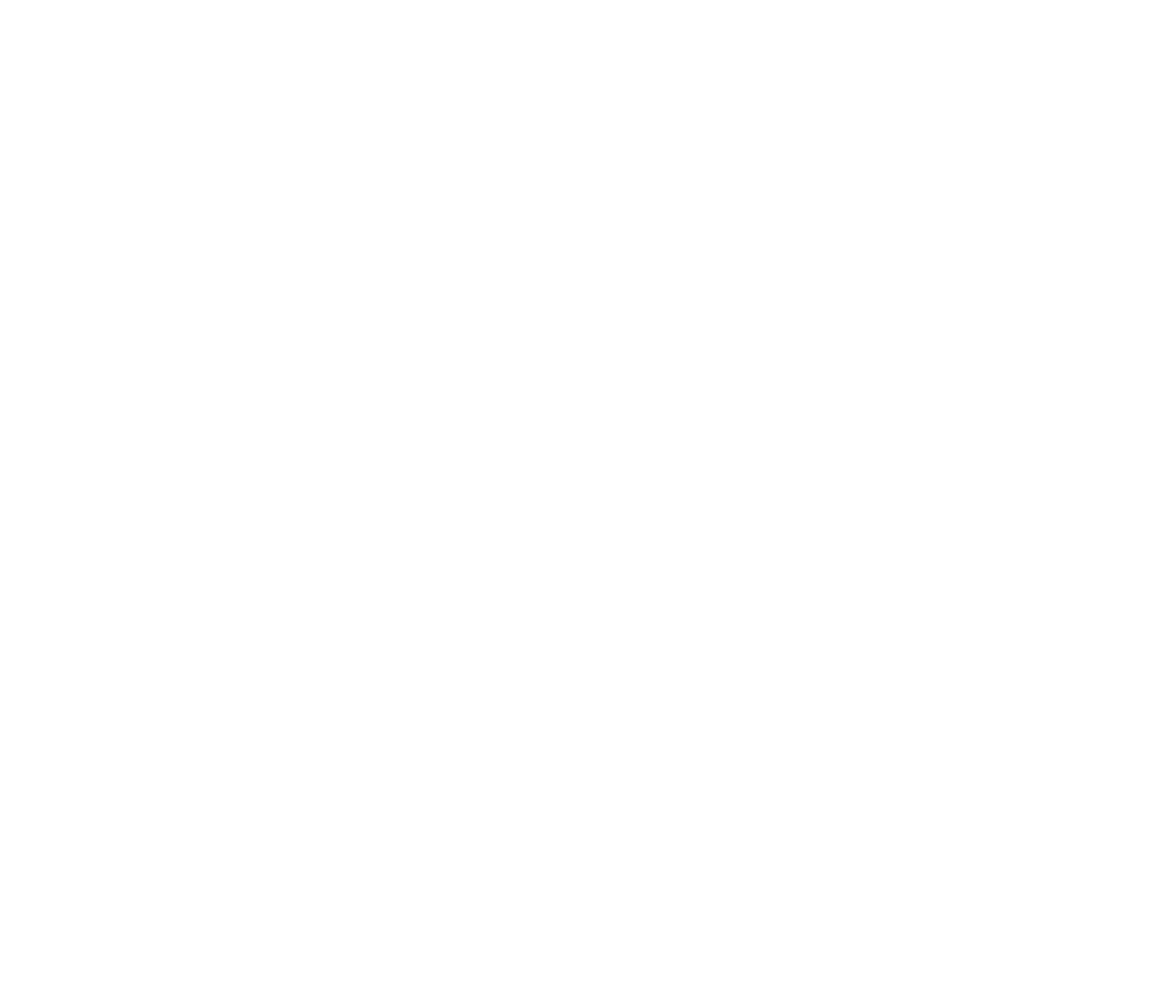
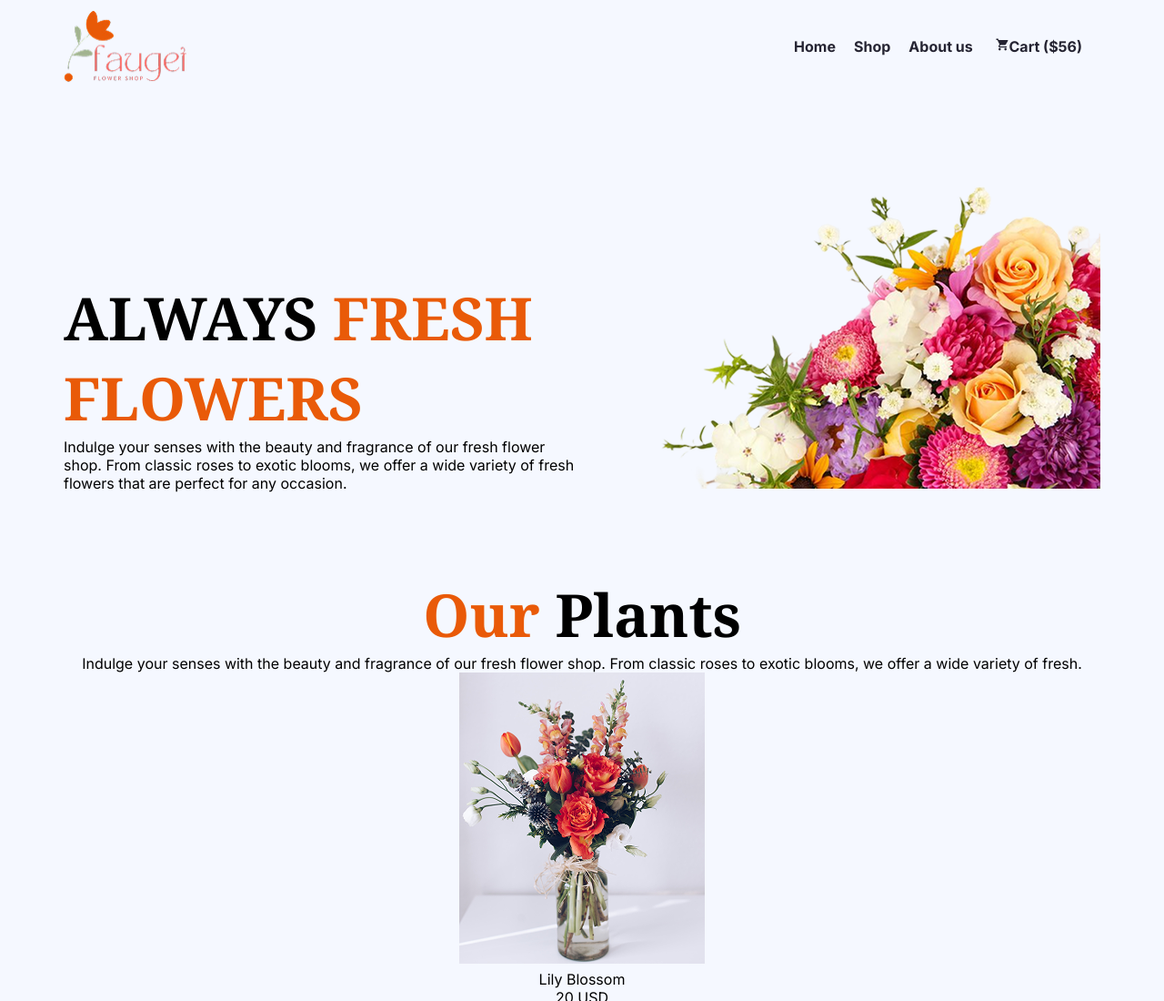
Before and after one commit to mdjiaul-hoque/M02A02T04-project, a plain HTML site: page index.html in a window 1280 px wide. Shown: the top 1100 px of the page at 91% size. Before the commit the page ends 800 px from the top, so only its background shows below. Drawn offline with nearby package versions, Linux system fonts and the light colour scheme.

Commit message:
add header and cards

```diff
--- a/index.html
+++ b/index.html
@@ -4,8 +4,114 @@
     <meta charset="UTF-8">
     <meta name="viewport" content="width=device-width, initial-scale=1.0">
     <title>M02A02T04-project</title>
+    <link rel="stylesheet" href="./style/index.css">
 </head>
 <body>
+   <header>
+    <!-- Navigation-section -->
+     <section class="navigation-section">
+        <nav>
+            <img src="./assets/logo.png" alt="">
+                <ul>
+                    <li class="li1"><a href="">Home</a></li>
+                    <li class="li2"><a href="">Shop</a></li>
+                    <li class="li3"><a href="">About us </a></li>
+                    <li class="li4 nav-card"><a href=""><ion-icon name="cart"></ion-icon>Cart ($56)</a></li>
+                </ul>
+            </img>
+        </nav>
+    </section>
+    <!-- Banner-section -->
+     <section class="banner-section">
+        <div class="banner-text">
+            <h1 class="headline-primary">ALWAYS <span class="headline-span">FRESH FLOWERS</span></h1>
+            <p>Indulge your senses with the beauty and fragrance of our fresh flower shop. From classic roses to exotic blooms, we offer a wide variety of fresh flowers that are perfect for any occasion. </p>
+     </div>
 
+     <div class="banner-image">
+        <img src="./assets/hero-flower.png" alt="">
+    </div>
+     </section>
+
+   </header>
+
+   <main>
+    <!-- Our-Plants-section -->
+     <section class="our-plants-section">
+        <h2 class="headline-primary"><span class="headline-span">Our</span> Plants</h2>
+        <p>Indulge your senses with the beauty and fragrance of our fresh flower shop. From classic roses to exotic blooms, we offer a wide variety of fresh.</p>
+        <div class="our-plants-cards">
+            <div class="our-plant-card">
+                <img src="./assets/sample-flower-image.png" alt="">
+                <div class="plant-card-text">
+                    <P>Lily Blossom</P>
+                    <p>20 USD</p>
+                </div>
+                <button class="btn">ADD TO CART</button>
+            </div>
+            <div class="our-plant-card">
+                <img src="./assets/sample-flower-image.png" alt="">
+                <div class="plant-card-text">
+                    <P>Lily Blossom</P>
+                    <p>20 USD</p>
+                </div>
+                <button class="btn">ADD TO CART</button>
+            </div>
+            <div class="our-plant-card">
+                <img src="./assets/sample-flower-image.png" alt="">
+                <div class="plant-card-text">
+                    <P>Lily Blossom</P>
+                    <p>20 USD</p>
+                </div>
+                <button class="btn">ADD TO CART</button>
+            </div>
+            <div class="our-plant-card">
+                <img src="./assets/sample-flower-image.png" alt="">
+                <div class="plant-card-text">
+                    <P>Lily Blossom</P>
+                    <p>20 USD</p>
+                </div>
+                <button class="btn">ADD TO CART</button>
+            </div>
+            <div class="our-plant-card">
+                <img src="./assets/sample-flower-image.png" alt="">
+                <div class="plant-card-text">
+                    <P>Lily Blossom</P>
+                    <p>20 USD</p>
+                </div>
+                <button class="btn">ADD TO CART</button>
+            </div>
+            <div class="our-plant-card">
+                <img src="./assets/sample-flower-image.png" alt="">
+                <div class="plant-card-text">
+                    <P>Lily Blossom</P>
+                    <p>20 USD</p>
+                </div>
+                <button class="btn">ADD TO CART</button>
+            </div>
+            <div class="our-plant-card">
+                <img src="./assets/sample-flower-image.png" alt="">
+                <div class="plant-card-text">
+                    <P>Lily Blossom</P>
+                    <p>20 USD</p>
+                </div>
+                <button class="btn">ADD TO CART</button>
+            </div>
+            <div class="our-plant-card">
+                <img src="./assets/sample-flower-image.png" alt="">
+                <div class="plant-card-text">
+                    <P>Lily Blossom</P>
+                    <p>20 USD</p>
+                </div>
+                <button class="btn">ADD TO CART</button>
+            </div>
+
+        </div>
+
+     </section>
+   </main>
+   <footer></footer>
+
+   <script src="https://unpkg.com/ionicons@4.5.10-0/dist/ionicons.js"></script>
 </body>
 </html>
--- a/style/index.css
+++ b/style/index.css
@@ -0,0 +1,147 @@
+@import url('https://fonts.googleapis.com/css2?family=Inter:ital,opsz,wght@0,14..32,100..900;1,14..32,100..900&family=Noto+Serif:ital,wght@0,100..900;1,100..900&display=swap');
+
+*{
+    margin: 0;
+    padding: 0;
+    box-sizing: border-box;
+    font-family: "Noto Serif", serif;
+    font-family: "Inter", sans-serif;
+    background: rgb(245, 248, 255);
+}
+
+:root{
+    --primary-color1: rgb(0, 0, 0) ;
+    --primary-color2:  rgb(233, 90, 8) ;
+    --secondary-color: rgba(0, 0, 0, 0.5);
+    --primary-weight:700;
+    --primary-size: 4.0625rem;
+    --secondary-size: 1.375rem;
+    --primary-font:"Noto Serif", serif;
+    --secondary-font: "Inter", sans-serif;
+
+
+}
+
+.paragrap{
+    color: var(--secondary-color);
+    font-size: var(--secondary-size);
+    font-family: var(--secondary-font);
+}
+ .headline-primary{
+    font-size: var(--primary-size);
+    font-weight: var(--primary-weight);
+    color:var(--primary-color1);
+    /* line-height: var(--primary-size);     */
+    font-family: var(--primary-font);
+}
+.headline-span{
+    color: var(--primary-color2);
+    font-family: var(--primary-font);
+
+}
+.btn{
+    color: #fff;
+    background-color: var(--primary-color2);
+    font-family: var(--secondary-font);
+    padding: 26px 50px 26px 50px;
+    font-weight: 600;
+    border: none;
+}
+
+img{
+    max-width: 100%;
+}
+
+
+
+/* Header */
+header>section , main>section{
+    max-width: 1140px;
+    margin: 10px auto;
+    margin-bottom: 90px;
+}
+/* Navigation-section */
+
+.navigation-section{
+}
+
+.navigation-section nav {
+    display: flex;
+    justify-content: space-between;
+    align-items: center;
+}
+.navigation-section nav img{
+    width: 135px;
+    height: 82px;
+}
+.navigation-section nav ul{
+    display: flex;
+
+}
+.navigation-section nav ul li{
+    list-style: none;
+    padding-right: 20px ;
+    font-family: var(--secondary-font);
+}
+.navigation-section nav ul li a{
+    text-decoration: none;
+}
+
+.navigation-section nav ul li a:nth-child(2) ,
+.navigation-section nav ul li a:nth-child(3) {
+  color: rgb(137, 135, 161);
+
+}
+
+.navigation-section nav ul li a:nth-child(1) ,
+.navigation-section nav ul li a:nth-child(4) {
+   color: rgb(37, 36, 50);
+   font-weight: var(--primary-weight);
+
+}
+
+
+/* Banner-section */
+
+.banner-section {
+    display: flex;
+    align-items: end;
+}
+.banner-section .banner-text{
+    max-width: 50%;
+}
+
+/* .banner-section .banner-text h1{
+    font-size: var(--primary-size);
+    font-weight: var(--primary-weight);
+    color:var(--primary-color1);
+    line-height: var(--primary-size);
+    font-family: var(--primary-font);
+} */
+/* .banner-section .banner-text h1 span{
+    color: var(--primary-color2);
+    font-family: var(--primary-font);
+
+} */
+/* .banner-section .banner-text p{
+    color: var(--secondary-color);
+    font-size: var(--secondary-size);
+    font-family: var(--secondary-font);
+} */
+
+.banner-section .banner-image {
+    max-width: 50%;
+}
+
+
+/* Mani */
+/* Our-Plants-section */
+.our-plants-section{
+    text-align: center;
+}
+.our-plants-section h2{}
+.our-plants-section p{}
+.our-plants-section .our-plants-card{}
+.our-plants-section .our-plants-cards .our-plant-card{}
+.our-plants-section .our-plants-cards .our-plant-card .plant-card-text{}
+.our-plants-section .our-plants-cards .our-plant-card .plant-card-text p{}
```
